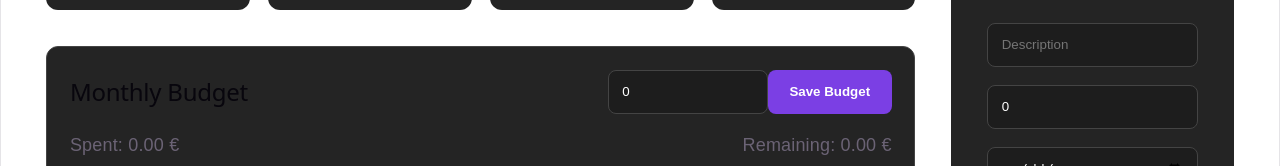
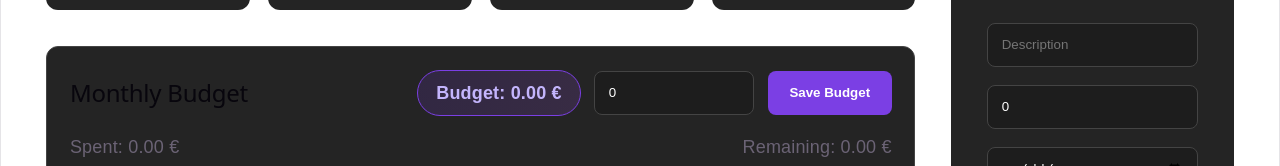
Before and after one commit to mrduckos/SmartBudgetApp, a React (Vite) app in the folder frontend/: page / in a window 1280 px wide. Shown: the part 339-505 px from the top of the page. Built offline with nearby package versions, Linux system fonts and the light colour scheme; no server answers.

Commit message:
feat(budget): enhance BudgetCard with budget controls and improved styling

```diff
--- a/frontend/src/App.css
+++ b/frontend/src/App.css
@@ -120,6 +120,21 @@ th {
   gap: 2rem;
 }
 
+.budget-controls {
+  display: flex;
+  gap: 0.75rem;
+  align-items: center;
+}
+
+.budget-pill {
+  background: linear-gradient(90deg, rgba(124, 58, 237, 0.15), rgba(168, 85, 247, 0.15));
+  border: 1px solid #7b3fe4;
+  color: #c4b5fd;
+  padding: 0.5rem 1rem;
+  border-radius: 999px;
+  font-weight: 700;
+}
+
 .budget-card {
   background: #242424;
   border: 1px solid #444;
@@ -159,9 +174,9 @@ th {
 
 .budget-progress-bar {
   height: 100%;
-  background: #7b3fe4;
+  background: linear-gradient(90deg, #7c3aed, #a855f7);
   transition: width 0.2s ease;
-  box-shadow: 0 0 10px rgba(123, 63, 228, 0.4);
+  box-shadow: 0 0 10px rgba(124, 58, 237, 0.35);
 }
 
 .budget-progress-bar.over-budget {
--- a/frontend/src/components/BudgetCard.tsx
+++ b/frontend/src/components/BudgetCard.tsx
@@ -27,18 +27,18 @@ export default function BudgetCard ({
 } : BudgetCardProps) {
     return (
   <section className="budget-card">
-
     {isBudgetLoading ? (
-
       <p>Loading budget...</p>
-
     ) : (
-
       <>
         <div className="budget-header">
           <h2>Monthly Budget</h2>
 
           <div className="budget-controls">
+            <div className="budget-pill">
+              Budget: {monthlyBudget.toFixed(2)} €
+            </div>
+
             <input
               type="number"
               min="0"
@@ -99,9 +99,7 @@ export default function BudgetCard ({
           used
         </p>
       </>
-
     )}
-
   </section>
     )
 }
```
